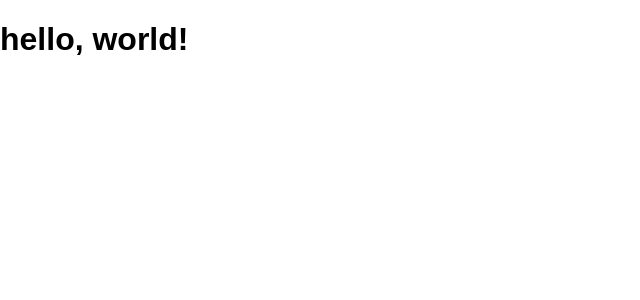
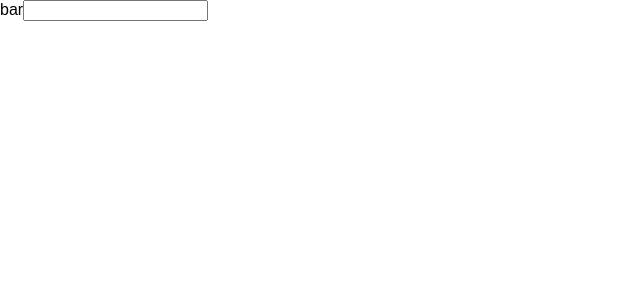
Before and after one commit to Ayaka526/front, a React (Create React App) app: page / in a window 1280 px wide. Shown: the top 300 px of the page, without its empty margins (0-640 px from the left). Built offline with nearby package versions, Linux system fonts and the light colour scheme.

Commit message:
[edit]表示の書き換え

```diff
--- a/src/App.js
+++ b/src/App.js
@@ -3,7 +3,11 @@
 class App extends Component {
   render(){
     return (
-        <h1>hello, world!</h1>);
+        <React.Fragment>
+          <label htmlFor="bar">bar</label>
+          <input type="text" onClick = { () => {console.log("I am clicked")}}/>
+        </React.Fragment>
+        );
   }
 }
 
```
